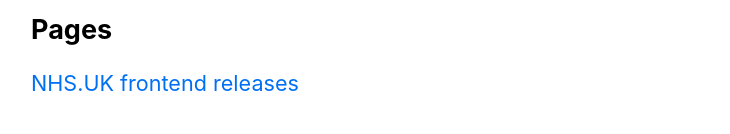
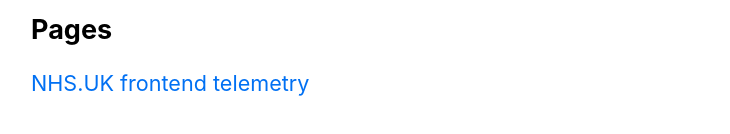
Before and after one commit to chrimesdev/chrimes.dev, a Next.js app: page / in a window 1280 px wide. Shown: the part 404-538 px from the top of the page, without its empty margins (267-997 px from the left). Built offline with nearby package versions, Linux system fonts and the light colour scheme.

Commit message:
improve the labelling of the table and data

```diff
--- a/src/pages/index.js
+++ b/src/pages/index.js
@@ -19,7 +19,7 @@
         <ul className={utilStyles.list}>
           <li className={utilStyles.listItem}>
             <Link href="/releases" as={`/releases`}>
-              <a>NHS.UK frontend releases</a>
+              <a>NHS.UK frontend telemetry</a>
             </Link>
           </li>
         </ul>
--- a/src/pages/releases/index.js
+++ b/src/pages/releases/index.js
@@ -11,10 +11,10 @@
         <title>{siteTitle}</title>
       </Head>
       <section>
-        <h1><a href={repo.html_url}>{repo.name}</a> releases</h1>
+        <h1><a href={repo.html_url}>{repo.name}</a> telemetry</h1>
 
         <table>
-          <caption>{repo.name} telemetry data</caption>
+          <caption>{repo.name} release data for GitHub and npm</caption>
           <tbody>
             <tr>
               <th scope="col">Version</th>
```
